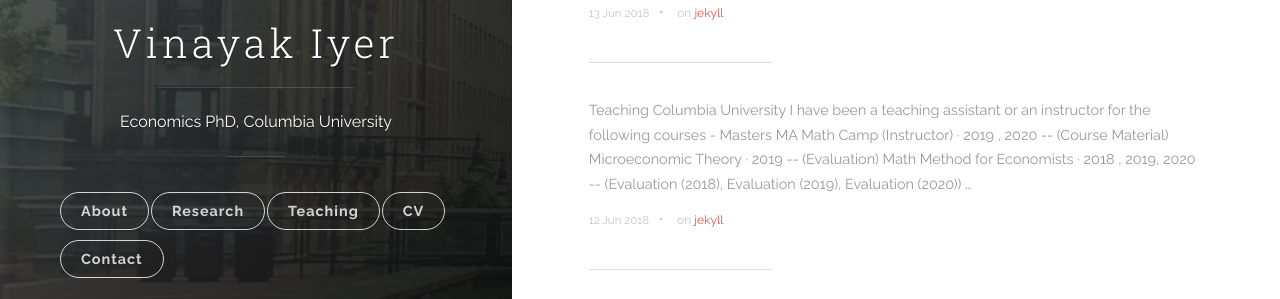
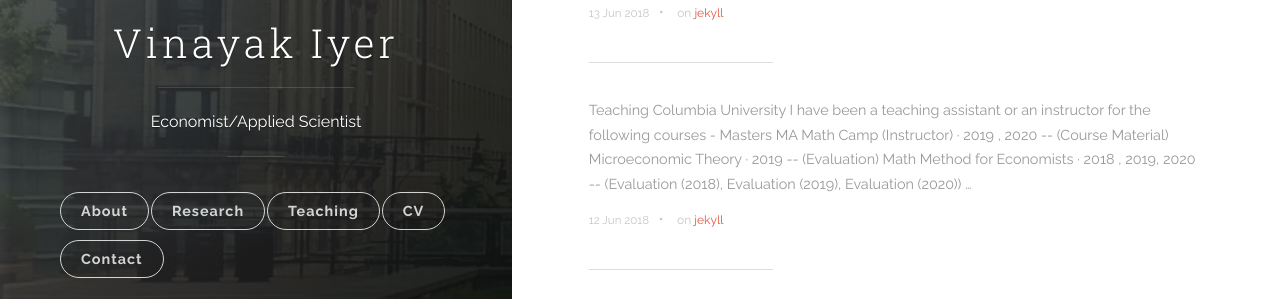
Before and after one commit to vinayakiyer/vinayakiyer.github.io, a Jekyll site: the page built from index.html, in a window 1280 px wide. Shown: the part 406-705 px from the top of the page. Built offline with Jekyll 4.4.1, drawn with Linux system fonts in a browser that asks for light colours; the list of posts is cut into pages by our own code.

Commit message:
Update _config.yml

```diff
--- a/_config.yml
+++ b/_config.yml
@@ -1,6 +1,6 @@
 # Site settings
 title: Vinayak Iyer
-description: Economics PhD, Columbia University
+description: Economist/Applied Scientist
 url: 'https://vinayakiyer.github.io'
 baseurl: ""
 google_analytics: 'UA-154586808-1'
```
